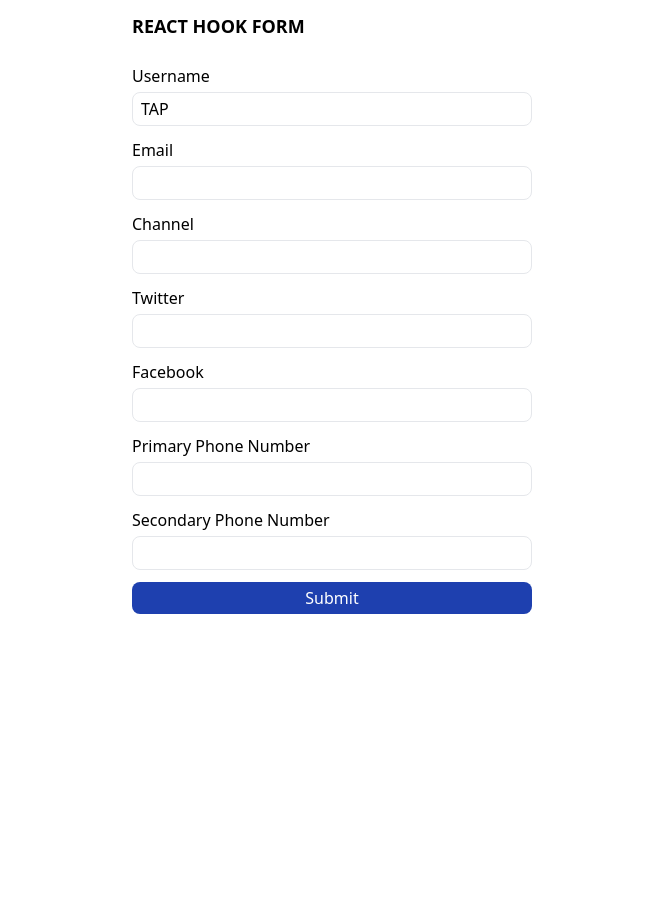
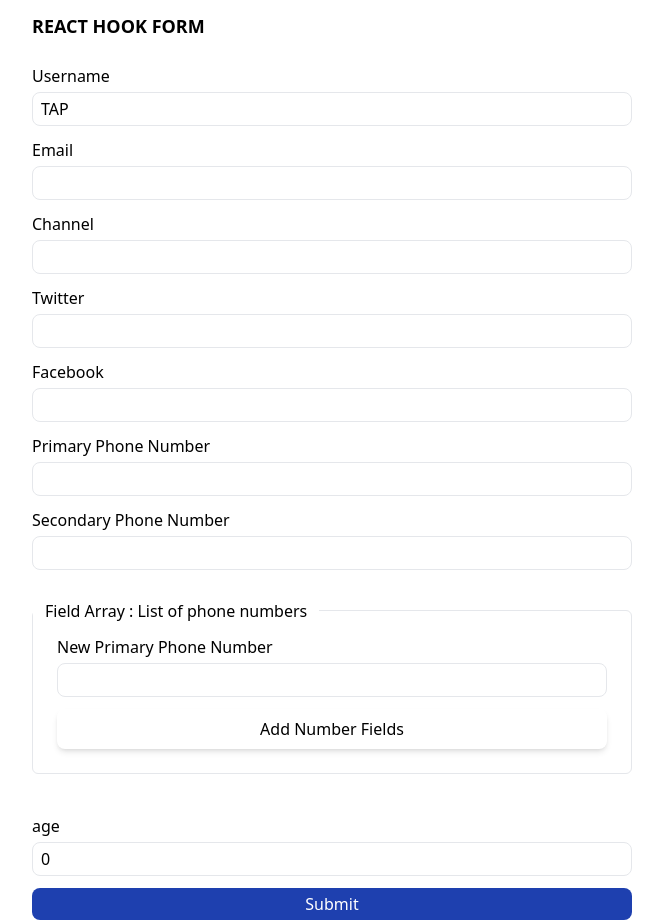
Before and after one commit to Haybuka/React-combo, a React (Create React App) app: page / in a window 1280 px wide. Shown: the whole page, without its empty margins (308-971 px from the left). Before the commit the page ends 800 px from the top, so only its background shows below. Built offline with nearby package versions, Linux system fonts and the light colour scheme.

Commit message:
Attempting read me documentation.

```diff
--- a/src/components/login/index.tsx
+++ b/src/components/login/index.tsx
@@ -1,8 +1,7 @@
 import React from 'react';
-import { useForm } from 'react-hook-form';
+import { useForm, useFieldArray } from 'react-hook-form';
 import { DevTool } from '@hookform/devtools';
 import ErrorMessage from './errorMessage';
-import { error } from 'console';
 
 type FormValues = {
   username: string;
@@ -12,7 +11,9 @@ type FormValues = {
     twitter: string;
     facebook: string;
   };
+  age: number;
   phoneNumbers: string[];
+  phNumbers: { number: string }[];
 };
 
 const Login = () => {
@@ -25,7 +26,9 @@ const Login = () => {
         twitter: '',
         facebook: '',
       },
+      age: 0,
       phoneNumbers: ['', ''],
+      phNumbers: [{ number: '' }],
     },
   });
   const {
@@ -34,46 +37,6 @@ const Login = () => {
     handleSubmit,
     formState: { errors },
   } = form;
-  console.log(errors);
-  // * simple format
-  // const {name,ref,onChange,onBlur} = register("username")
-  // using spread - {...register("username")}
-
-  // * Devtool states
-  //Touch - Whether field has being interacted with
-  //Dirty - Whether ield value has changed
-
-  // * Validate
-  //Provide single validate function for one rule
-  // Provide object for multiple rule
-
-  // * Default Values
-  // -Specifying default values mean we can skip passing in the field type before the useForm
-  // Default value set also pops up on load.
-  // defaultValues: {
-  //   username: 'TAP',
-  //   email: '',
-  //   channel: '',
-  // }
-  // Previously saved data can be loaded as default value.
-  // to load prev.saved data, the default values is returned async
-  // defaultValues : async () => {
-  //   const response = await fetch(
-  //     'https://jsonplaceholder.typicode.com/users/1'
-  //   );
-  //   const data = await response.json();
-  //   return {
-  //     username: data.name,
-  //     email: data.email,
-  //     channel: data.username,
-  //   };
-  // },
-
-  // * nested Objects
-  // declare type
-  // add to initial value object
-  // use dot notation in register to access nested object types.
-  // typescript will offer auto complete
 
   // * Arrays
   // declare type
@@ -81,12 +44,23 @@ const Login = () => {
   // use dot notation (not bracket) in register to access arrays index.
   //
 
+  // Dynamic fields
+  // - useFieldArray : works mainly with array of objects
+  // create an initial state as an array of object
+  // specify the field to use this as an array of fields - useFieldArray, and destructure.
+  // create jsx , well, tsx
+
+  const { fields, append, remove } = useFieldArray({
+    name: 'phNumbers',
+    control,
+  });
+
   const onSubmit = (data: FormValues) => {
     console.log('form submitted', data);
   };
   return (
     <>
-      <form className="w-[400px] " onSubmit={handleSubmit(onSubmit)} noValidate>
+      <form className="w-[600px] " onSubmit={handleSubmit(onSubmit)} noValidate>
         <div className="my-3">
           <label htmlFor="username">Username</label>
           <input
@@ -100,7 +74,7 @@ const Login = () => {
             })}
             className="block w-full my-1 border rounded-lg py-1 focus:border-gray-400 focus:outline-none px-2"
           />
-          <p className="text-red-600"></p>
+
           <ErrorMessage msg={errors.username?.message} />
         </div>
         <div className="my-3">
@@ -192,7 +166,6 @@ const Login = () => {
             className="block w-full my-1 border rounded-lg py-1 focus:border-gray-400 focus:outline-none px-2"
           />
           <ErrorMessage msg={errors?.phoneNumbers?.[0]?.message} />
-          {/* <p>{errors?.phoneNumbers[0]?.message}</p> */}
         </div>
         <div className="my-3">
           <label htmlFor="secondary-phobe">Secondary Phone Number</label>
@@ -202,6 +175,59 @@ const Login = () => {
             {...register('phoneNumbers.1')}
             className="block w-full my-1 border rounded-lg py-1 focus:border-gray-400 focus:outline-none px-2"
           />
+        </div>
+
+        <section>
+          <aside className="border rounded-md relative my-10">
+            <label className="absolute -top-3 bg-white px-3 left-0">
+              Field Array : List of phone numbers
+            </label>
+            <div className="px-6 my-6">
+              {fields.map((field, index) => {
+                return (
+                  <div className="my-3" key={field.id}>
+                    <label htmlFor="primary-phobe">
+                      New Primary Phone Number
+                    </label>
+                    <input
+                      id="primary-phone"
+                      type="text"
+                      {...register(`phNumbers.${index}.number` as const)}
+                      className="block w-full my-1 border rounded-lg py-1 focus:border-gray-400 focus:outline-none px-2"
+                    />
+                    {index > 0 && (
+                      <button type="button" onClick={() => remove(index)}>
+                        Remove Number
+                      </button>
+                    )}
+                  </div>
+                );
+              })}
+              <button
+                type="button"
+                className="text-center block w-full shadow-md py-2 rounded-lg"
+                onClick={() => append({ number: '' })}
+              >
+                Add Number Fields
+              </button>
+            </div>
+          </aside>
+        </section>
+        <div className="my-3">
+          <label htmlFor="age">age</label>
+          <input
+            id="age"
+            type="number"
+            {...register('age', {
+              valueAsNumber: true,
+              required: {
+                value: true,
+                message: 'age is required',
+              },
+            })}
+            className="block w-full my-1 border rounded-lg py-1 focus:border-gray-400 focus:outline-none px-2"
+          />
+          <ErrorMessage msg={errors.age?.message} />
         </div>
         <button className="text-center block w-full rounded-lg py-1 bg-blue-800 text-white">
           Submit
```
Also changed, not shown: 1 other file (tests, documents, lock files or other folders).
